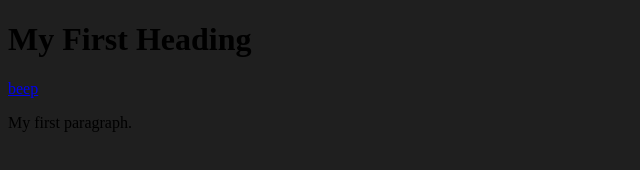
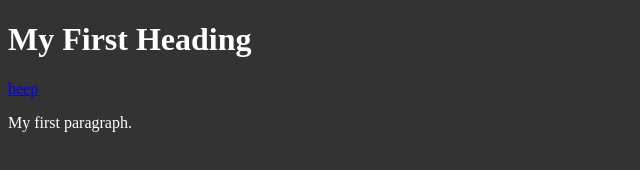
Before and after one commit to retixe/retixe.github.io, a plain HTML site: page index.html in a window 1280 px wide. Shown: the whole page, without its empty margins (0-640 px from the left). Drawn offline with Linux system fonts and the light colour scheme.

Commit message:
Update index.html

```diff
--- a/index.html
+++ b/index.html
@@ -1,5 +1,10 @@
 <!DOCTYPE html>
 <html>
+<head>
+    <title> WIP </title>
+    <link rel="icon" type="image/x-icon" href="favicon.ico">
+</head>
+
 <body>
 
 <h1>My First Heading</h1>
@@ -13,6 +18,9 @@
 
 <style>
     body{
-        background-color: #1f1f1f;
+        background-color: #333333;
+        color:white;
     }
+
+
 </style>
```
